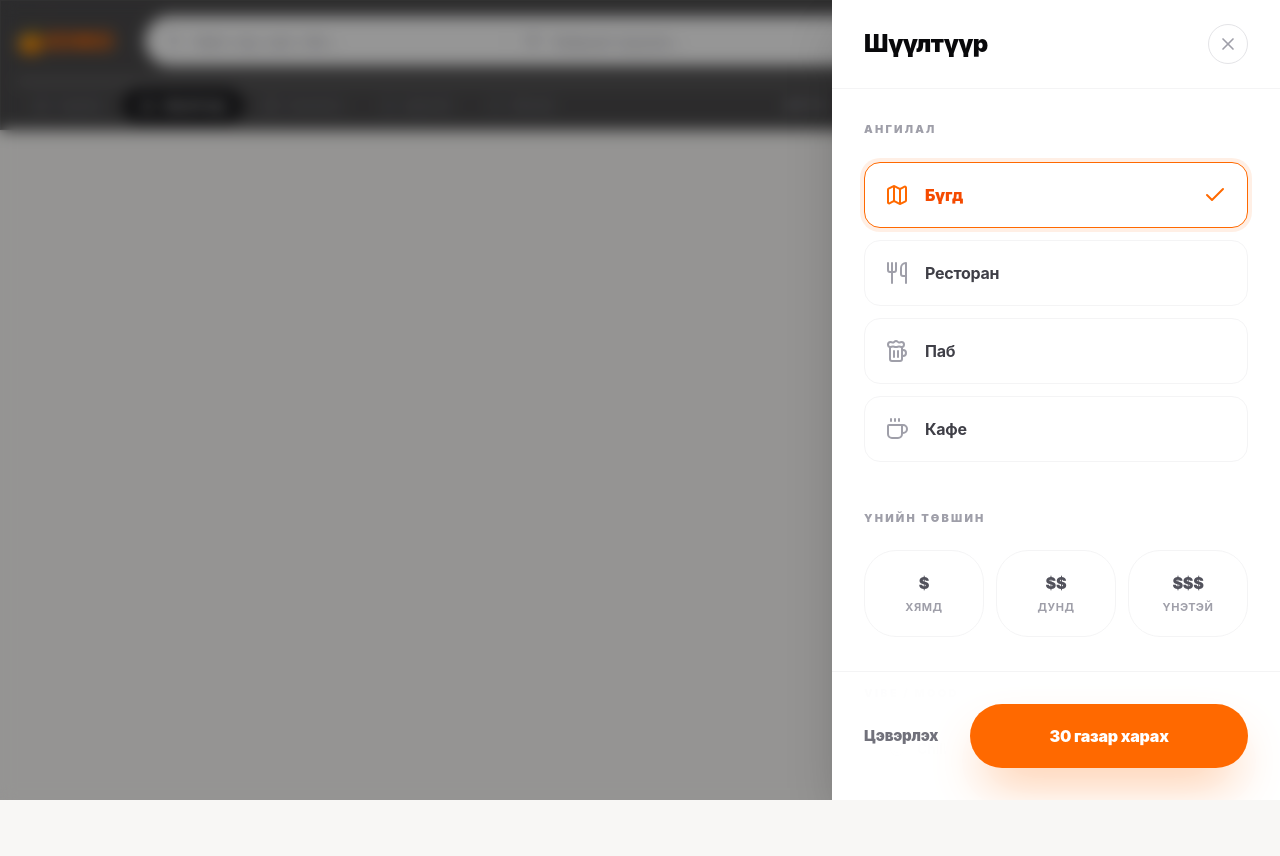
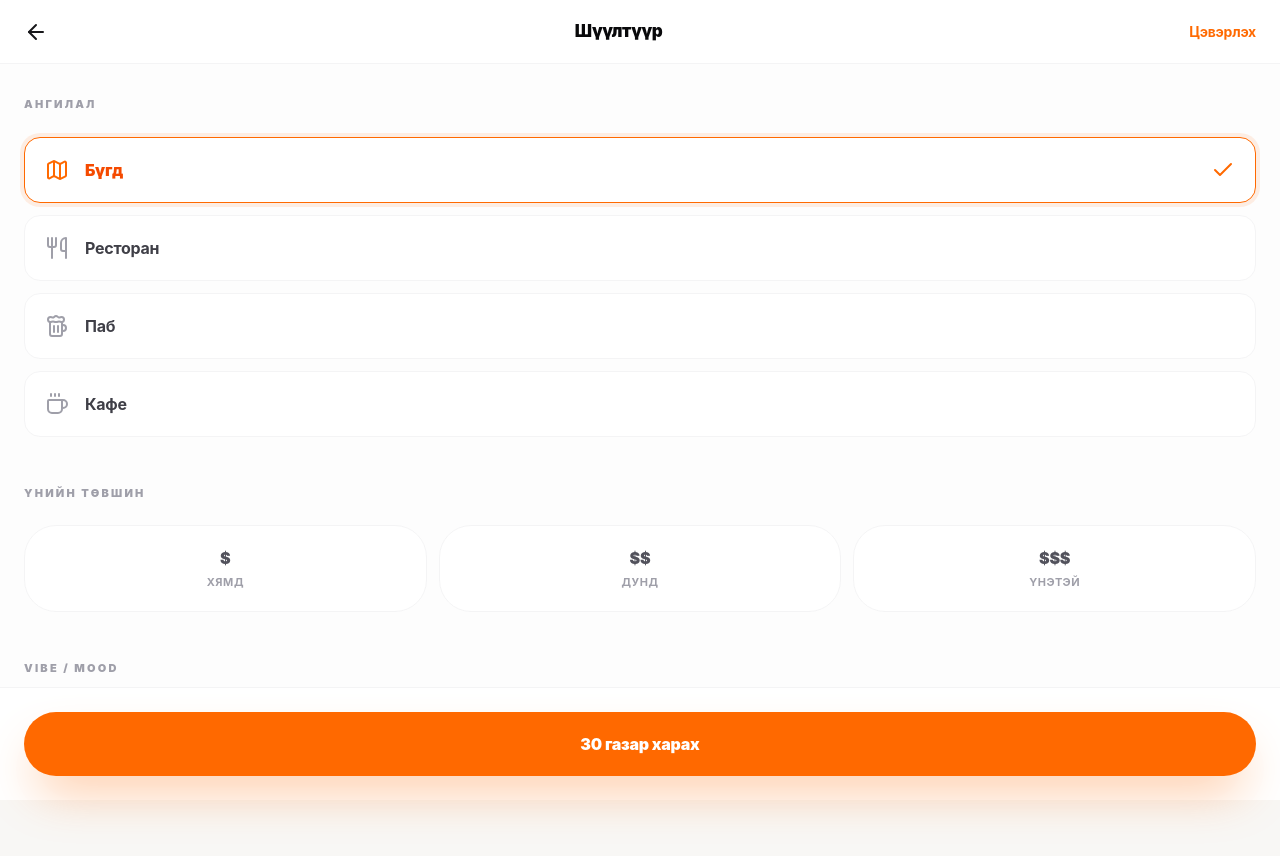
Before and after one commit to mxnkbatr/ichko, a React (Vite) app: page /filters in a window 1280 px wide. Shown: the top 856 px of the page. Built offline with nearby package versions, Linux system fonts and the light colour scheme.

Commit message:
feat: convert filters drawer to standalone page

```diff
--- a/src/pages/FiltersPage.tsx
+++ b/src/pages/FiltersPage.tsx
@@ -1,6 +1,6 @@
 import { useNavigate, useSearchParams } from 'react-router-dom'
 import {
-  X, Check, Map, Utensils, Beer, Coffee,
+  ArrowLeft, Check, Map, Utensils, Beer, Coffee,
   Smile, PartyPopper, Heart, Users, Laptop, Guitar, FlaskConical
 } from 'lucide-react'
 import { motion } from 'framer-motion'
@@ -24,9 +24,6 @@ const VIBES: { id: VibeTag; icon: any; label: string }[] = [
   { id: 'music', icon: Guitar, label: 'Music' },
   { id: 'craft', icon: FlaskConical, label: 'Craft' },
 ]
-
-
-// ── Components ─────────────────────────────────────────────────────────────
 
 function SectionHeader({ children }: { children: React.ReactNode }) {
   return (
@@ -69,41 +66,38 @@ export function FiltersPage() {
     setParams(n, { replace: true })
   }
 
-
   return (
-    <div className="fixed inset-0 z-[100] flex justify-end overflow-hidden">
-      {/* Backdrop */}
     <motion.div
-        initial={{ opacity: 0 }}
-        animate={{ opacity: 1 }}
-        exit={{ opacity: 0 }}
-        onClick={() => nav(-1)}
-        className="absolute inset-0 bg-black/40 backdrop-blur-sm"
-      />
-
-      {/* Drawer Panel */}
-      <motion.div
-        initial={{ x: '100%' }}
-        animate={{ x: 0 }}
-        exit={{ x: '100%' }}
-        transition={{ type: 'spring', damping: 25, stiffness: 200 }}
-        className="relative flex h-full w-full max-w-md flex-col bg-white shadow-2xl dark:bg-zinc-950"
+      initial={{ opacity: 0, y: 20 }}
+      animate={{ opacity: 1, y: 0 }}
+      exit={{ opacity: 0, y: 20 }}
+      className="fixed inset-0 z-50 flex flex-col bg-[#fdfdfd] dark:bg-zinc-950"
     >
-        {/* Header */}
-        <div className="flex items-center justify-between border-b border-zinc-100 px-8 py-6 dark:border-white/5">
-          <h2 className="text-[24px] font-black tracking-tight text-zinc-950 dark:text-white">Шүүлтүүр</h2>
+      {/* ── HEADER ─────────────────────────────────────────────── */}
+      <header className="sticky top-0 z-10 flex h-16 items-center justify-between border-b border-zinc-100 bg-white/80 px-4 backdrop-blur-xl dark:border-white/5 dark:bg-zinc-900/80">
         <button
           onClick={() => nav(-1)}
-            className="flex h-10 w-10 items-center justify-center rounded-full border border-zinc-200 bg-white text-zinc-400 transition hover:bg-zinc-50 dark:border-white/10 dark:bg-white/5 dark:text-zinc-500"
+          className="flex h-10 w-10 items-center justify-center rounded-full transition active:scale-90"
         >
-            <X className="h-5 w-5" />
+          <ArrowLeft className="h-6 w-6 text-zinc-900 dark:text-white" />
         </button>
-        </div>
 
-        {/* Scrollable Body */}
-        <div className="flex-1 overflow-y-auto p-8 space-y-12 pb-40">
+        <h1 className="text-[17px] font-black tracking-tight text-zinc-950 dark:text-white">
+          Шүүлтүүр
+        </h1>
 
-          {/* ANGIЛАЛ (Category) */}
+        <button
+          onClick={() => setParams(clearAllFilters(params), { replace: true })}
+          className="px-2 text-[14px] font-bold text-orange-500 transition active:opacity-60"
+        >
+          Цэвэрлэх
+        </button>
+      </header>
+
+      {/* ── CONTENT ────────────────────────────────────────────── */}
+      <div className="flex-1 overflow-y-auto px-6 py-8 space-y-12 pb-40">
+
+        {/* ANGIЛАЛ */}
         <section>
           <SectionHeader>АНГИЛАЛ</SectionHeader>
           <div className="space-y-3">
@@ -131,7 +125,7 @@ export function FiltersPage() {
           </div>
         </section>
 
-          {/* ҮНИЙН ТӨВШИН (Price) */}
+        {/* ҮНИЙН ТӨВШИН */}
         <section>
           <SectionHeader>ҮНИЙН ТӨВШИН</SectionHeader>
           <div className="grid grid-cols-3 gap-3">
@@ -192,7 +186,7 @@ export function FiltersPage() {
           </div>
         </section>
 
-          {/* ОДОО НЭЭЛТТЭЙ (Open Now) */}
+        {/* ОДОО НЭЭЛТТЭЙ */}
         <section className="flex items-center justify-between border-t border-zinc-50 pt-10 dark:border-white/5">
           <h3 className="text-[14px] font-black text-zinc-900 dark:text-white">Одоо нээлттэй</h3>
           <button
@@ -211,7 +205,7 @@ export function FiltersPage() {
           </button>
         </section>
 
-          {/* МИН. ҮНЭЛГЭЭ (Rating) */}
+        {/* МИН. ҮНЭЛГЭЭ */}
         <section>
           <SectionHeader>МИН. ҮНЭЛГЭЭ</SectionHeader>
           <div className="flex items-center justify-between rounded-3xl bg-zinc-50 p-6 dark:bg-white/5">
@@ -234,28 +228,17 @@ export function FiltersPage() {
             </span>
           </div>
         </section>
-
       </div>
 
-        {/* Sticky Footer */}
-        <div className="absolute bottom-0 left-0 right-0 border-t border-zinc-100 bg-white/95 p-8 backdrop-blur-2xl dark:border-white/5 dark:bg-zinc-950/95">
-          <div className="flex items-center gap-8">
-            <button
-              onClick={() => setParams(clearAllFilters(params), { replace: true })}
-              className="text-[15px] font-black text-zinc-500 transition hover:text-orange-500 dark:text-zinc-400 dark:hover:text-orange-400"
-            >
-              Цэвэрлэх
-            </button>
+      {/* ── FOOTER CTA ────────────────────────────────────────── */}
+      <footer className="fixed bottom-0 left-0 right-0 border-t border-zinc-100 bg-white/95 p-6 backdrop-blur-2xl safe-area-bottom dark:border-white/5 dark:bg-zinc-950/95">
         <button
           onClick={() => nav(-1)}
-              className="flex-1 rounded-[2rem] bg-orange-500 py-5 text-[16px] font-black text-white shadow-2xl shadow-orange-500/40 transition hover:bg-orange-600 hover:-translate-y-0.5 active:scale-[0.98]"
+          className="w-full rounded-[2rem] bg-orange-500 py-5 text-[16px] font-black text-white shadow-2xl shadow-orange-500/40 transition hover:bg-orange-600 active:scale-[0.98]"
         >
           {results.length} газар харах
         </button>
-          </div>
-        </div>
-
+      </footer>
     </motion.div>
-    </div>
   )
 }
```
Lines whose indentation alone changed are shown as unchanged.
